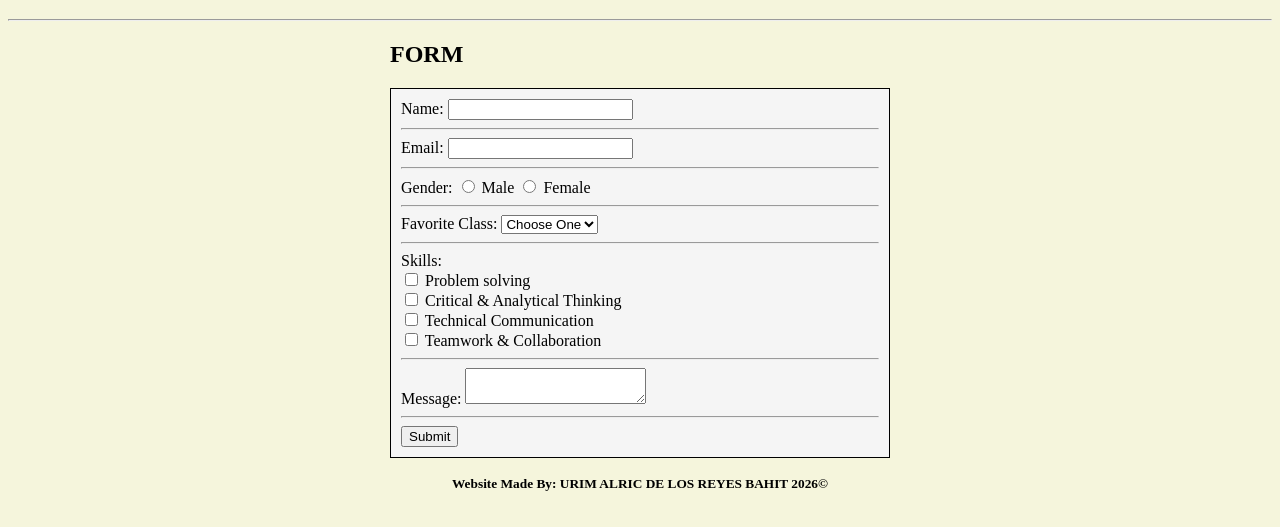
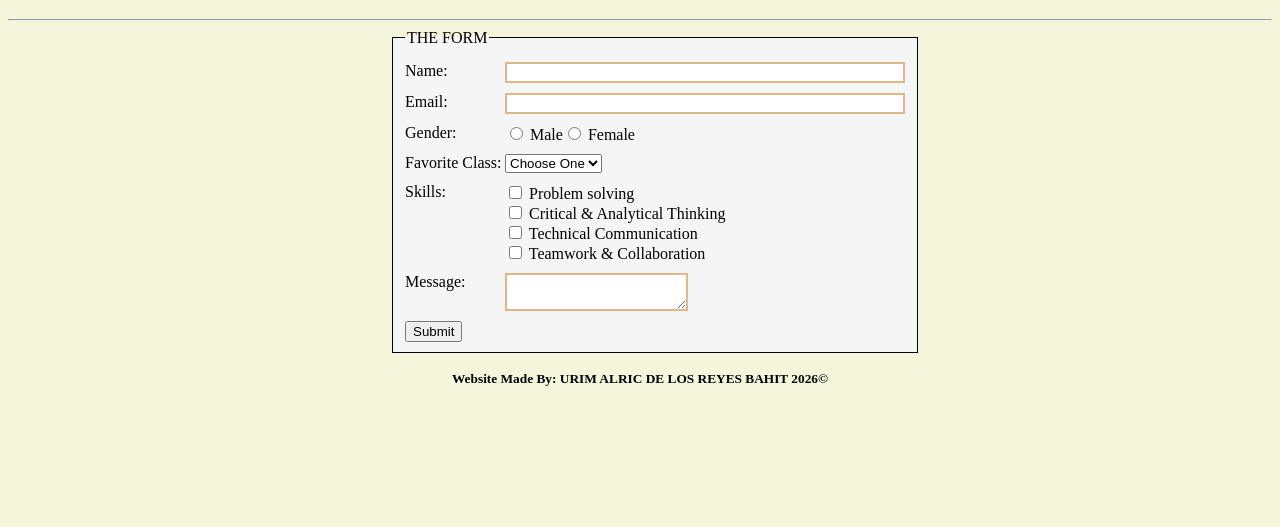
Before and after one commit to urimbahit/cs140-webdesign, a plain HTML site: page forms/index.html in a window 1280 px wide. Shown: the part 61-588 px from the top of the page. Drawn offline with Linux system fonts and the light colour scheme.

Commit message:
updated forms

```diff
--- /dev/null
+++ b/cafe/style.css
@@ -0,0 +1 @@
+@import url('https://fonts.googleapis.com/css2?family=Libre+Franklin:ital,wght@0,100..900;1,100..900&family=Lilita+One&display=swap');
--- a/forms/index.html
+++ b/forms/index.html
@@ -14,21 +14,32 @@
         <hr>
     </header>
     <main>
-        <h2>FORM</h2>
         <form action="#" method="get">
+            <fieldset>
+                <legend>THE FORM</legend>
+                <div class="row">
                     <label for="name">Name:</label>
-            <input type="text" name="name" id="name" required><hr>
+                        <input type="text" name="name" id="name" require>
+                </div>
+                <div class="row">
+                    <label for="email">Email:</label>
+                    <input type="email" name="email" id="email" required>
 
-            <label for="email">Email:</label>
-            <input type="email" name="email" id="email" required><hr>
-
+                </div>
+                <div class="row">
                     <label for="gender">Gender:</label>
+                    <div>
                         <input type="radio" name="gender" id="gender" value="Male">
                         <label for="Male">Male</label>
+                    </div>
+                    <div>
                         <input type="radio" name="gender" value="Female">
-            <label for="Female">Female</label><hr>
-
+                        <label for="Female">Female</label>
+                    </div>
+                </div>
+                <div class="row">
                     <label for="Fav_class">Favorite Class:</label>
+                    <div>
                         <select name="Fav_class" id="Fav_class">
                             <option disabled hidden selected>Choose One</option>
                             <option value="CS-101">CS-101</option>
@@ -36,9 +47,13 @@
                             <option value="REL-200">REL-200</option>
                             <option value="IT-124">IT-124</option>
                             <option value="STDEV">STDEV</option>
-            </select><hr>
+                        </select>
+                    </div>
+                </div>
+                <div class="row">
 
-            <label for="skills">Skills:</label><br>
+                        <label for="skills">Skills:</label>
+                    <div>
                         <input type="checkbox" id="skill1" name="skill1" value="problem solving">
                         <label for="skill1">Problem solving</label><br>
                         <input type="checkbox" id="skill2" name="skill2" value="critical & analytical thinking">
@@ -46,12 +61,18 @@
                         <input type="checkbox" id="skill3" name="skill3" value="Technical Communication">
                         <label for="skill3">Technical Communication</label><br>
                         <input type="checkbox" id="skill3" name="skill3" value="Teamwork & Collaboration">
-            <label for="skill3">Teamwork & Collaboration</label><hr>
+                        <label for="skill3">Teamwork & Collaboration</label>
+                    </div>
+                </div>
+                <div class="row">
+                    <label for="message">Message:</label>
+                    <textarea name="message" id="message"></textarea>
 
-            <label for="message">Message:</label>
-            <textarea name="message" id="message"></textarea><hr>
-
+                </div>
+                <div class="row">
                     <button type="submit">Submit</button>
+                </div>
+            </fieldset>
         </form>
     </main>
     <footer>
--- a/forms/style.css
+++ b/forms/style.css
@@ -1,19 +1,61 @@
-
-body{
+body {
     background-color: beige;
 }
 
-main{
+main {
     width: 500px;
     margin: 0 auto;
 }
 
-form{
+fieldset {
     border: 1px solid black;
-    padding: 10px;
     background-color: whitesmoke;
+    width: 100%;
 }
 
-header, footer{
+header,
+footer {
     text-align: center;
 }
+
+input,
+textarea {
+    border: 2px double burlywood;
+    padding: 20px auto;
+}
+
+.row {
+    display: flex;
+    flex-direction: row;
+    margin-top: 10px;
+    flex-wrap: wrap;
+}
+
+.row input {
+    flex: 1;
+    min-width: 0;
+}
+
+.row label {
+    justify-content: left;
+    width: 100px;
+}
+
+@media (max-width: 600px) {
+    main {
+        width: 100%;
+        margin: 0 auto;
+    }
+
+    legend {
+        text-align: center;
+    }
+
+    fieldset {
+        border: 1px solid black;
+        background-color: whitesmoke;
+        width: 100%;
+        box-sizing: border-box;
+    }
+
+}
```
Also changed, not shown: cafe/index.html (added, +66 -0 lines), cafe/cafe_assets/logo.png (added), cafe/cafe_assets/logo_lightmode.png (added), cafe/cafe_assets/logo_lightmode_w_letters.png (added), cafe/cafe_assets/logo_w_letters.png (added). Lines whose indentation alone changed are shown as unchanged.
